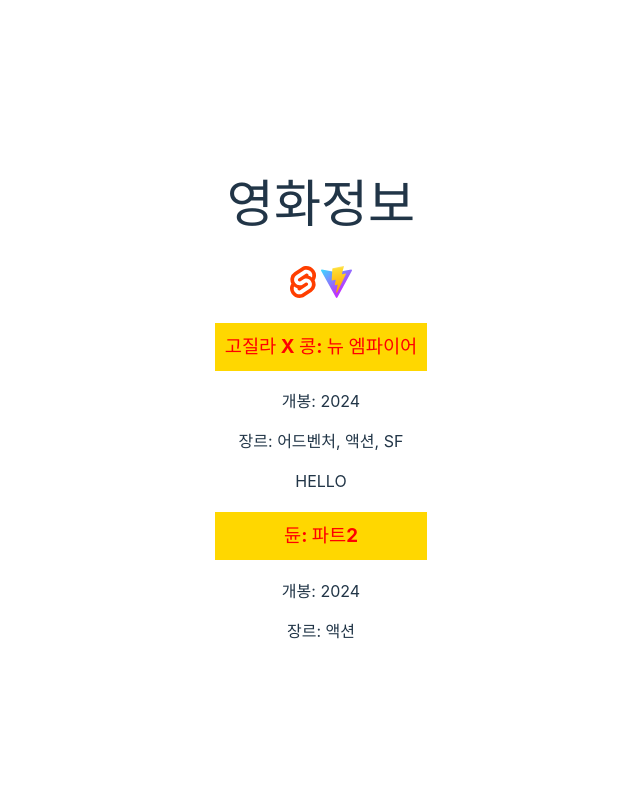
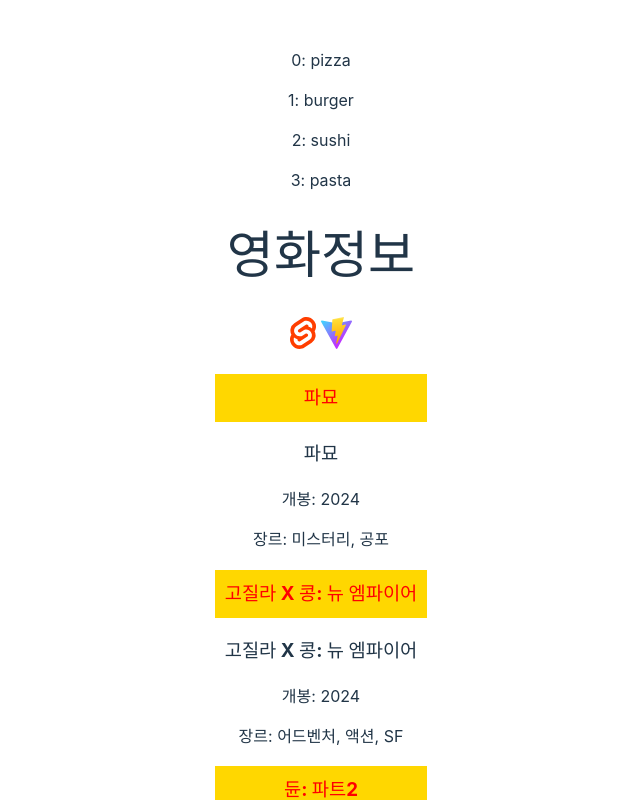
Before and after one commit to csslick/svelte-movie-info2024, a Svelte app: page / in a window 1280 px wide. Shown: the top 800 px of the page, without its empty margins (319-959 px from the left). Built offline with nearby package versions, Linux system fonts and the light colour scheme.

Commit message:
5.반복문 each

```diff
--- a/src/App.svelte
+++ b/src/App.svelte
@@ -1,12 +1,14 @@
 <script>
   import logo1 from './assets/svelte.svg';
   let logo2 = '/vite.svg';
-  let title = "영화제목 1";
-  let year = 2024;
-  let category = "액션";
   let textRed = "color: red;"
 
   const data = [
+    {
+      title: "파묘",
+      year: 2024,
+      category: "미스터리, 공포",
+    },
     {
       title: "고질라 X 콩: 뉴 엠파이어",
       year: 2024,
@@ -18,23 +20,25 @@
       category: "액션",
     },
   ];
+
+  const foods = ['pizza', 'burger', 'sushi', 'pasta'];
 </script>
 
 <main>
+  {#each foods as food, i}
+    <p>{i}: {food}</p>
+  {/each}
   <h1>영화정보</h1>
   <img src={logo1} alt="">
   <img src={logo2} alt="">
-  <div>
-    <h3 class="bg-yellow" style={textRed}>{data[0].title}</h3>
-    <p>개봉: {data[0].year}</p>
-    <p>장르: {data[0].category}</p>
-    <p>{"hello".toUpperCase()}</p>
-  </div>
-  <div>
-    <h3 class="bg-yellow" style={textRed}>{data[1].title}</h3>
-    <p>개봉: {data[1].year}</p>
-    <p>장르: {data[1].category}</p>
-  </div>
+  {#each data as movie, i}
+    <div>
+      <h3 class="bg-yellow" style={textRed}>{movie.title}</h3>
+      <h3>{movie.title}</h3>
+      <p>개봉: {movie.year}</p>
+      <p>장르: {movie.category}</p>
+    </div>
+  {/each}
 </main>
 
 <style>
```
